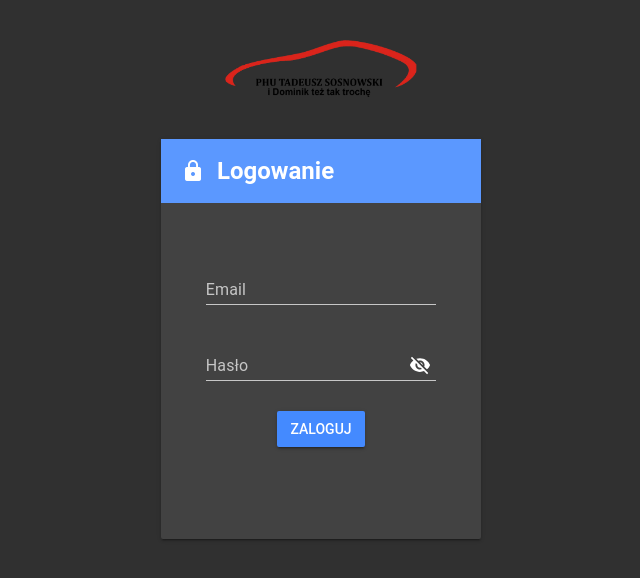
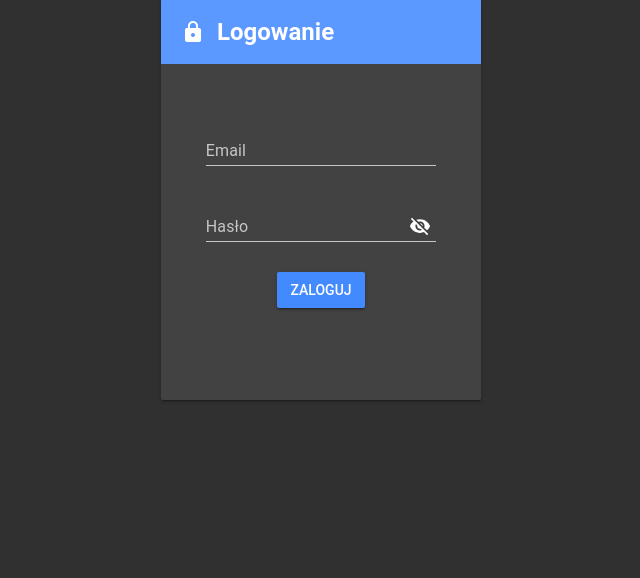
Before and after one commit to nuvvu/customerManagement, a Vue app: page /login in a window 1280 px wide. Shown: the top 578 px of the page, without its empty margins (319-959 px from the left). Built offline with nearby package versions, Linux system fonts and the light colour scheme; no server answers.

Commit message:
Update Login.vue

```diff
--- a/src/views/Login.vue
+++ b/src/views/Login.vue
@@ -1,6 +1,5 @@
 <template>
   <div class="login">
-    <img src="../assets/logo-black.png" class="login__logo" />
     <form class="login__form md-layout" @keyup.enter="login">
       <md-card class="md-layout-item md-size-100">
         <md-card-header class="login__header">
```
